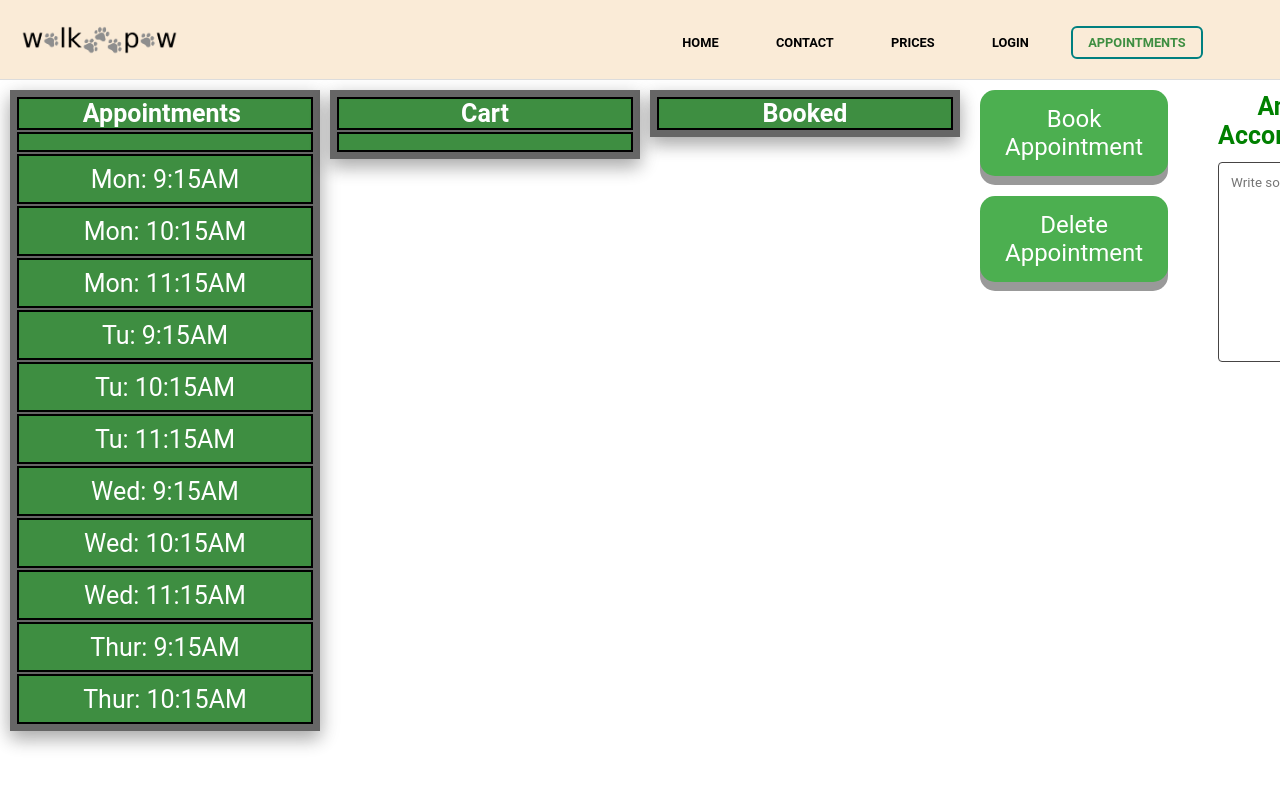
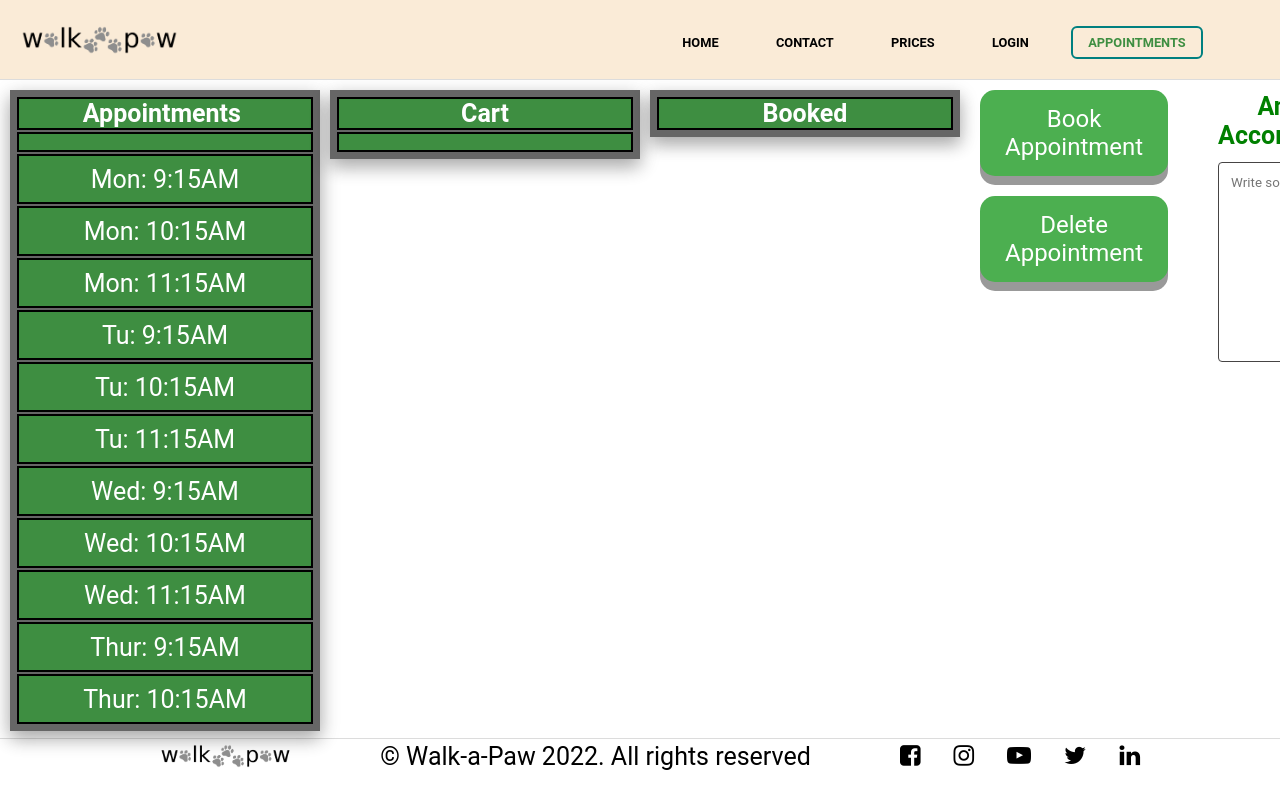
Before and after one commit to itsssslisha/Walk-a-Paw, a plain HTML site: page appt.html in a window 1280 px wide. Shown: the top 800 px of the page. Drawn offline with Linux system fonts and the light colour scheme.

Commit message:
added footer

```diff
--- /dev/null
+++ b/CSS/footer.css
@@ -0,0 +1,33 @@
+.footer {
+    margin-top: auto;
+    width:100%;
+    height:8px;
+    border-bottom:0.2px solid rgb(220,220,220);
+}
+
+.icon_link {
+    color:black;
+    font-size:24px;
+}
+
+.social_media {
+    display: flex;
+    justify-content: space-between;
+    align-items: center;
+    max-width: 1000px;
+    margin: 0 auto 0 auto;
+}
+
+.social_icons {
+    display:flex;
+    justify-content: space-between;
+    align-items: center;
+    width:240px;
+}
+
+.footer_logo {
+    display: flex;
+    margin-left:20px;
+    align-items: center;
+    height:50px;
+}
--- a/JS/dragndrop.js
+++ b/JS/dragndrop.js
@@ -63,7 +63,7 @@ function sortTable(tableName) {
 }
 let y;
 let states = [];
-function myFunction() {
+function bookFunction() {
     if (document.getElementById("cart").rows[2] != null) {
         let deletedRow = document.getElementById("cart").rows[2];
         let x = document.getElementById("book").insertRow();
@@ -75,7 +75,7 @@ function myFunction() {
     }
 }
 
-function myFunction_2() {
+function deleteFunction() {
     //let deletedRow = document.getElementById("book").rows[1];
     if (y != null) {
         if (states.length != 0) {
@@ -88,6 +88,4 @@ function myFunction_2() {
     }
     //alert(q.outerHTML  );
     sortTable("appt");
-
-
 }
--- a/appt.html
+++ b/appt.html
@@ -5,8 +5,10 @@
     <title>Walk-a-Paw</title>
     <meta charset="UTF-8">
     <meta name="viewport" content="width=device-width, initial-scale=1.0">
+    <link href="https://cdnjs.cloudflare.com/ajax/libs/font-awesome/4.7.0/css/font-awesome.min.css" rel="stylesheet">
     <link href="css/navbar.css" rel="stylesheet" />
     <link href="css/appt.css" rel="stylesheet" />
+    <link href="css/footer.css" rel="stylesheet">
 </head>
 
 <body>
@@ -109,12 +111,12 @@
             </div>
         </div>
 
-        <div class=button>
+        <div class="button">
             <div class="cart-button">
-                <button class="c-button" onclick="myFunction()">Book Appointment</button>
+                <button class="c-button" onclick="bookFunction()">Book Appointment</button>
             </div>
             <div class="delete-button">
-                <button class="c-button" onclick="myFunction_2()">Delete Appointment</button>
+                <button class="c-button" onclick="deleteFunction()">Delete Appointment</button>
             </div>
         </div>
 
@@ -137,6 +139,32 @@
         </div>
     </div>
     <script src="js/dragndrop.js"></script>
+
+    <footer class="footer">
+        <div class="social_media">
+            <a href="home.html"><img src="images/walkapaw.png" alt="logo" class="footer_logo"></a>
+
+            <p class="website_rights">&copy; Walk-a-Paw 2022. All rights reserved</p>
+            <div class="social_icons">
+                <a class="icon_link" href="/" target="_blank" aria-label="Facebook">
+                    <i class="fa fa-facebook-square" aria-hidden="true"></i>
+                </a>
+                <a class="icon_link" href="/" target="_blank" aria-label="Instagram">
+                    <i class="fa fa-instagram" aria-hidden="true"></i>
+                </a>
+                <a class="icon_link" href="//www.youtube.com/channel/UCsKsymTY_4BYR-wytLjex7A?view_as=subscriber"
+                    target="_blank" aria-label="Youtube">
+                    <i class="fa fa-youtube-play" aria-hidden="true"></i>
+                </a>
+                <a class="icon_link" href="/" target="_blank" aria-label="Twitter">
+                    <i class="fa fa-twitter" aria-hidden="true"></i>
+                </a>
+                <a class="icon_link" href="/" target="_blank" aria-label="LinkedIn">
+                    <i class="fa fa-linkedin" aria-hidden="true"></i>
+                </a>
+            </div>
+        </div>
+    </footer>
 </body>
 
 </html>
```
Also changed, not shown: Login.html (+28 -0 lines), contact.html (+28 -0 lines), prices.html (+28 -1 lines).
